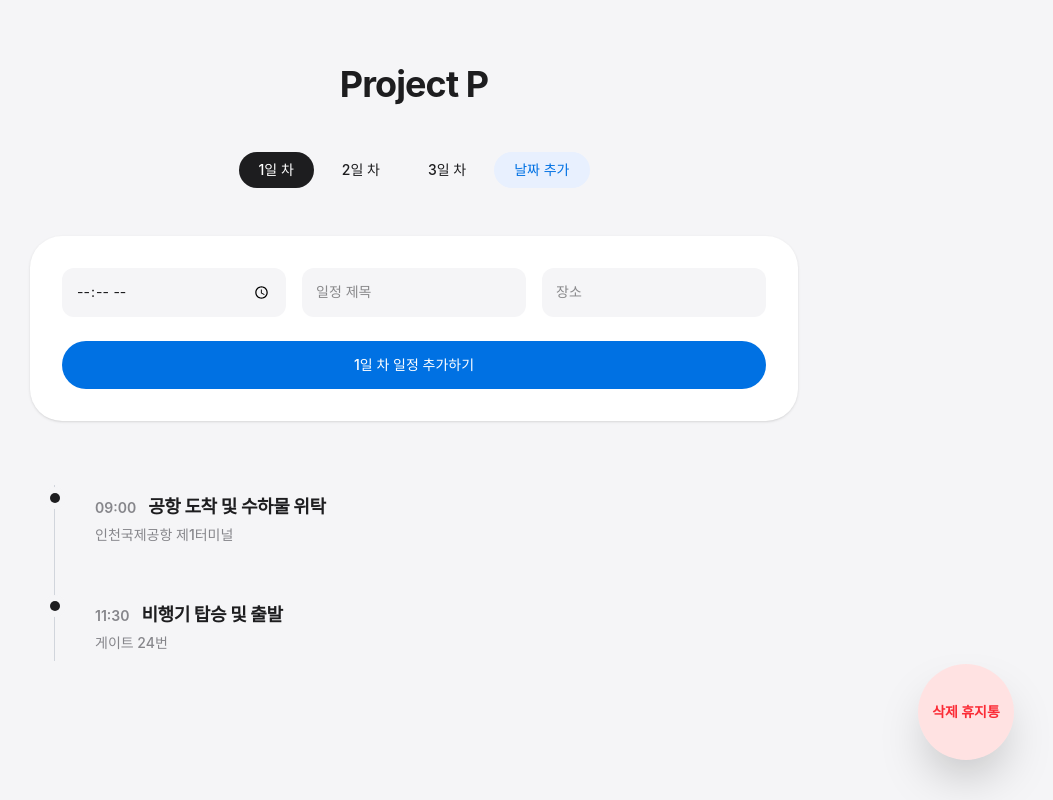
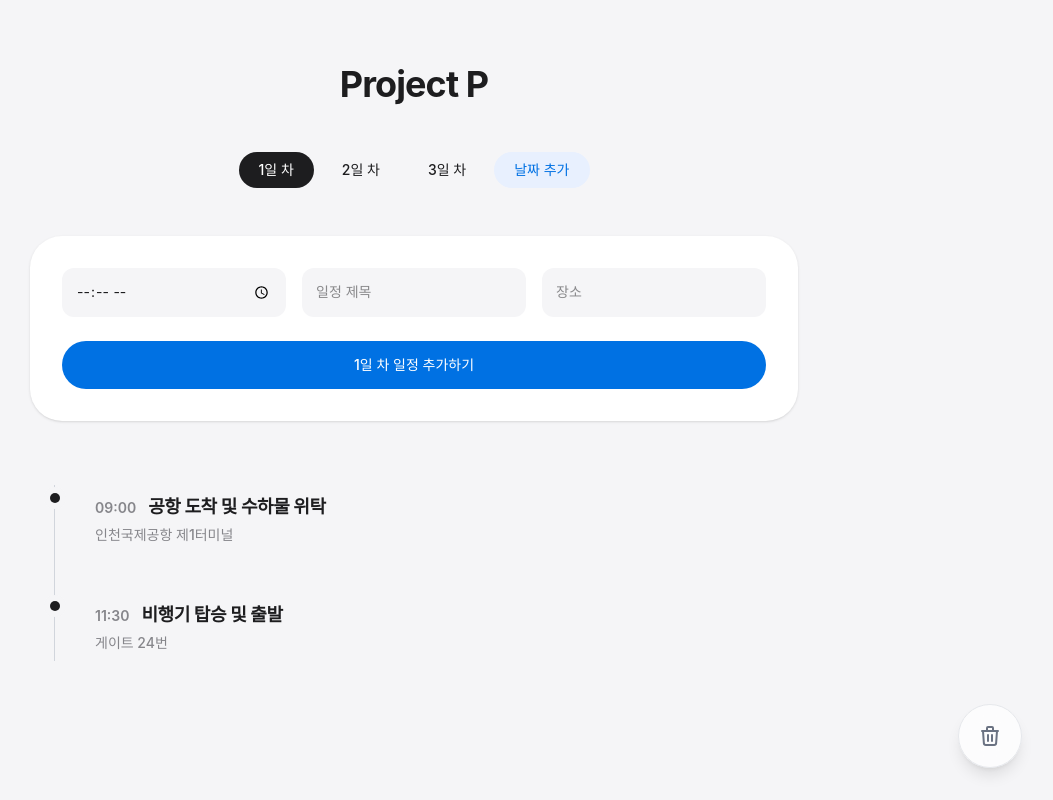
Before and after one commit to MoRinGnA/TripSync, a React (Vite) app: page / in a window 1280 px wide. Shown: the whole page, without its empty margins (226-1279 px from the left). Built offline with nearby package versions, Linux system fonts and the light colour scheme.

Commit message:
[2.AI_Edit] 프로젝트 v_02 드래그 & 드롭 간소화

```diff
--- a/src/App.jsx
+++ b/src/App.jsx
@@ -1,5 +1,13 @@
 import { useState, useEffect } from "react";
-import { DndContext, useDraggable, useDroppable } from "@dnd-kit/core";
+import {
+  DndContext,
+  useDraggable,
+  useDroppable,
+  PointerSensor,
+  useSensor,
+  useSensors,
+} from "@dnd-kit/core";
+import { CSS } from "@dnd-kit/utilities";
 
 function DraggableTab({ day, activeDay, onClick }) {
   const { attributes, listeners, setNodeRef, transform } = useDraggable({
@@ -9,7 +17,7 @@ function DraggableTab({ day, activeDay, onClick }) {
 
   const style = transform
     ? {
-        transform: `translate3d(${transform.x}px, ${transform.y}px, 0)`,
+        transform: CSS.Translate.toString(transform),
         zIndex: 50,
       }
     : undefined;
@@ -36,15 +44,22 @@ function TrashCan() {
   return (
     <div
       ref={setNodeRef}
-      className={`fixed bottom-10 right-10 w-24 h-24 rounded-full flex items-center justify-center shadow-2xl transition-all duration-300 z-40 ${
-        isOver
-          ? "bg-red-500 text-white scale-125"
-          : "bg-red-100 text-red-500 scale-100"
-      }`}
+      className={`trash-can-base ${isOver ? "trash-can-active" : "trash-can-inactive"}`}
     >
-      <span className="font-bold text-sm text-center">
-        {isOver ? "놓아서 삭제" : "삭제 휴지통"}
-      </span>
+      <svg
+        className="w-6 h-6"
+        fill="none"
+        stroke="currentColor"
+        viewBox="0 0 24 24"
+        xmlns="http://www.w3.org/2000/svg"
+      >
+        <path
+          strokeLinecap="round"
+          strokeLinejoin="round"
+          strokeWidth={2}
+          d="M19 7l-.867 12.142A2 2 0 0116.138 21H7.862a2 2 0 01-1.995-1.858L5 7m5 4v6m4-6v6m1-10V4a1 1 0 00-1-1h-4a1 1 0 00-1 1v3M4 7h16"
+        />
+      </svg>
     </div>
   );
 }
@@ -104,6 +119,14 @@ function App() {
 
   const [activeDay, setActiveDay] = useState(1);
 
+  const sensors = useSensors(
+    useSensor(PointerSensor, {
+      activationConstraint: {
+        distance: 5,
+      },
+    }),
+  );
+
   useEffect(() => {
     localStorage.setItem("project-p-schedule", JSON.stringify(schedule));
   }, [schedule]);
@@ -152,7 +175,12 @@ function App() {
 
       setDays(newDays);
       setSchedule(newSchedule);
-      setActiveDay(1);
+
+      if (activeDay === dayToDelete) {
+        setActiveDay(1);
+      } else if (activeDay > dayToDelete) {
+        setActiveDay(activeDay - 1);
+      }
     }
   };
 
@@ -210,14 +238,12 @@ function App() {
   const currentDaySchedule = schedule.filter((item) => item.day === activeDay);
 
   return (
-    <DndContext onDragEnd={handleDragEnd}>
-      <div className="min-h-screen bg-[#f5f5f7] py-16 px-4 sm:px-6 lg:px-8 font-sans transition-colors duration-300 relative overflow-hidden">
+    <DndContext sensors={sensors} onDragEnd={handleDragEnd}>
+      <div className="app-layout">
         <div className="max-w-3xl mx-auto">
-          <h1 className="text-4xl font-bold text-[#1d1d1f] text-center mb-12 tracking-tight">
-            Project P
-          </h1>
+          <h1 className="header-title">Project P</h1>
 
-          <div className="flex flex-wrap justify-center items-center gap-2 mb-12 relative z-10">
+          <div className="tab-container">
             {days.map((day) => (
               <DraggableTab
                 key={day}
@@ -231,11 +257,8 @@ function App() {
             </button>
           </div>
 
-          <form
-            onSubmit={handleAddSchedule}
-            className="form-container relative z-10"
-          >
-            <div className="grid grid-cols-1 gap-4 sm:grid-cols-3 mb-6">
+          <form onSubmit={handleAddSchedule} className="form-container">
+            <div className="input-group">
               <input
                 type="time"
                 value={newItem.time}
@@ -271,9 +294,9 @@ function App() {
             </button>
           </form>
 
-          <div className="relative border-l border-gray-300 ml-4 md:ml-6 z-10">
+          <div className="timeline-wrapper">
             {currentDaySchedule.length === 0 ? (
-              <div className="pl-10 py-4 text-[#86868b] text-sm font-medium">
+              <div className="empty-schedule">
                 등록된 일정이 없습니다. 새 일정을 추가해 보세요.
               </div>
             ) : (
--- a/src/index.css
+++ b/src/index.css
@@ -1,8 +1,17 @@
 @import "tailwindcss";
 
 @layer components {
+  .app-layout {
+    @apply min-h-screen bg-[#f5f5f7] py-16 px-4 sm:px-6 lg:px-8 font-sans transition-colors duration-300 relative overflow-hidden;
+  }
+  .header-title {
+    @apply text-4xl font-bold text-[#1d1d1f] text-center mb-12 tracking-tight;
+  }
+  .tab-container {
+    @apply flex flex-wrap justify-center items-center gap-2 mb-12 relative z-10;
+  }
   .btn-primary {
-    @apply px-5 py-2 rounded-full text-sm font-medium transition-all duration-300;
+    @apply px-5 py-2 rounded-full text-sm font-medium transition-colors duration-300;
   }
   .btn-active {
     @apply bg-[#1d1d1f] text-white;
@@ -11,16 +20,25 @@
     @apply bg-transparent text-[#1d1d1f] hover:bg-gray-200;
   }
   .btn-add-day {
-    @apply px-5 py-2 rounded-full text-sm font-medium text-[#0071e3] bg-[#e8f0fe] hover:bg-[#dce9fd] transition-all duration-300;
+    @apply px-5 py-2 rounded-full text-sm font-medium text-[#0071e3] bg-[#e8f0fe] hover:bg-[#dce9fd] transition-colors duration-300;
+  }
+  .form-container {
+    @apply mb-16 bg-white p-8 rounded-[2rem] shadow-sm relative z-10;
+  }
+  .input-group {
+    @apply grid grid-cols-1 gap-4 sm:grid-cols-3 mb-6;
   }
   .input-field {
-    @apply bg-[#f5f5f7] border-transparent rounded-xl p-3.5 text-[#1d1d1f] text-sm focus:outline-none focus:ring-2 focus:ring-[#0071e3] transition-all;
-  }
-  .form-container {
-    @apply mb-16 bg-white p-8 rounded-[2rem] shadow-sm;
+    @apply bg-[#f5f5f7] border-transparent rounded-xl p-3.5 text-[#1d1d1f] text-sm focus:outline-none focus:ring-2 focus:ring-[#0071e3] transition-colors;
   }
   .btn-submit {
     @apply w-full bg-[#0071e3] text-white font-medium text-sm py-3.5 rounded-full hover:bg-[#0077ed] transition-colors;
+  }
+  .timeline-wrapper {
+    @apply relative border-l border-gray-300 ml-4 md:ml-6 z-10;
+  }
+  .empty-schedule {
+    @apply pl-10 py-4 text-[#86868b] text-sm font-medium;
   }
   .timeline-item {
     @apply mb-10 pl-10 relative flex justify-between items-start;
@@ -49,4 +67,13 @@
   .timeline-content-clickable {
     @apply flex-1 cursor-pointer hover:bg-gray-100 p-2 -ml-2 rounded-lg transition-colors;
   }
+  .trash-can-base {
+    @apply fixed bottom-8 right-8 w-16 h-16 rounded-full flex items-center justify-center shadow-lg backdrop-blur-md border transition-all duration-300 z-40;
+  }
+  .trash-can-active {
+    @apply bg-red-500 border-red-500 text-white scale-110 shadow-red-500/30;
+  }
+  .trash-can-inactive {
+    @apply bg-white/70 border-gray-200 text-gray-500 scale-100;
+  }
 }
```
